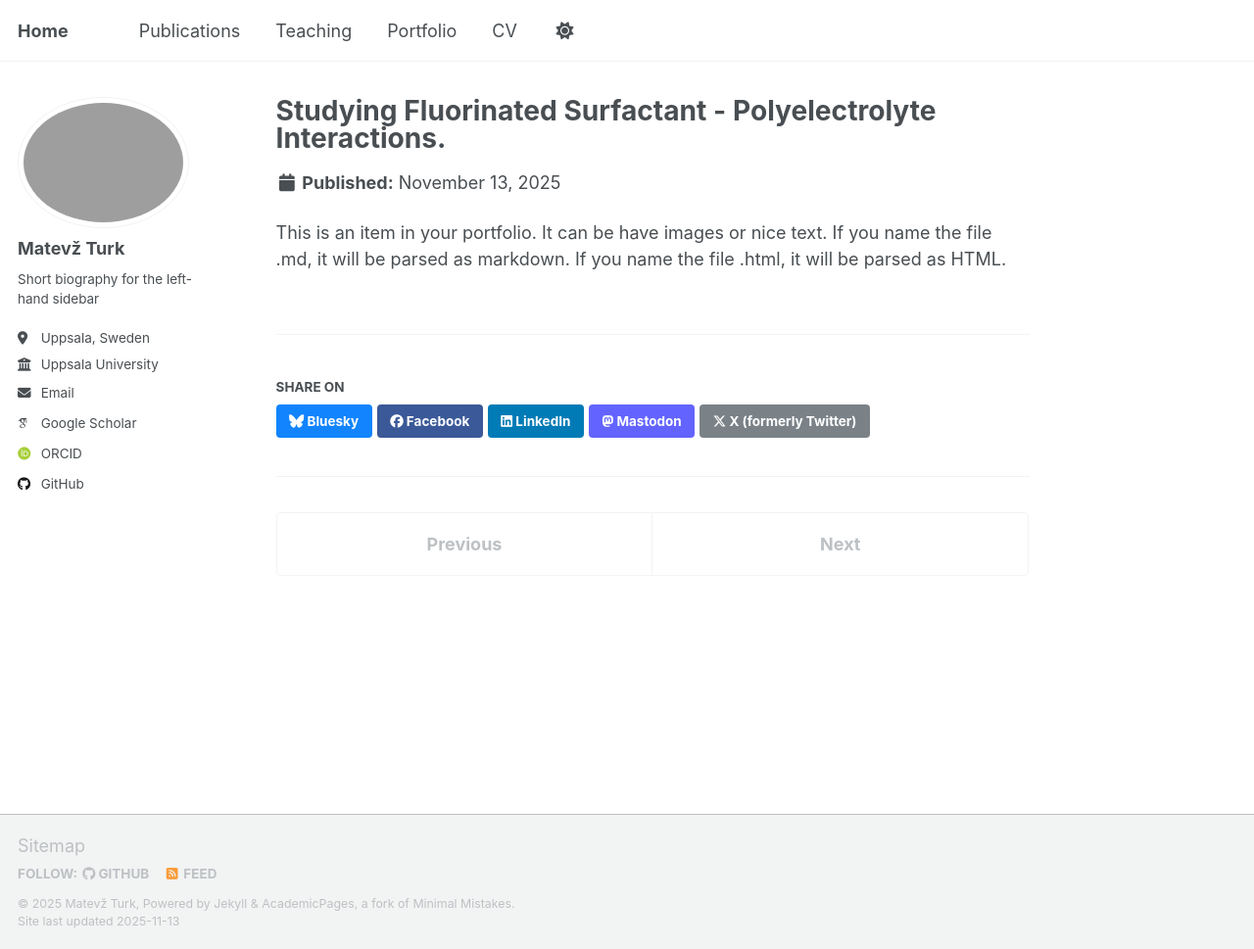
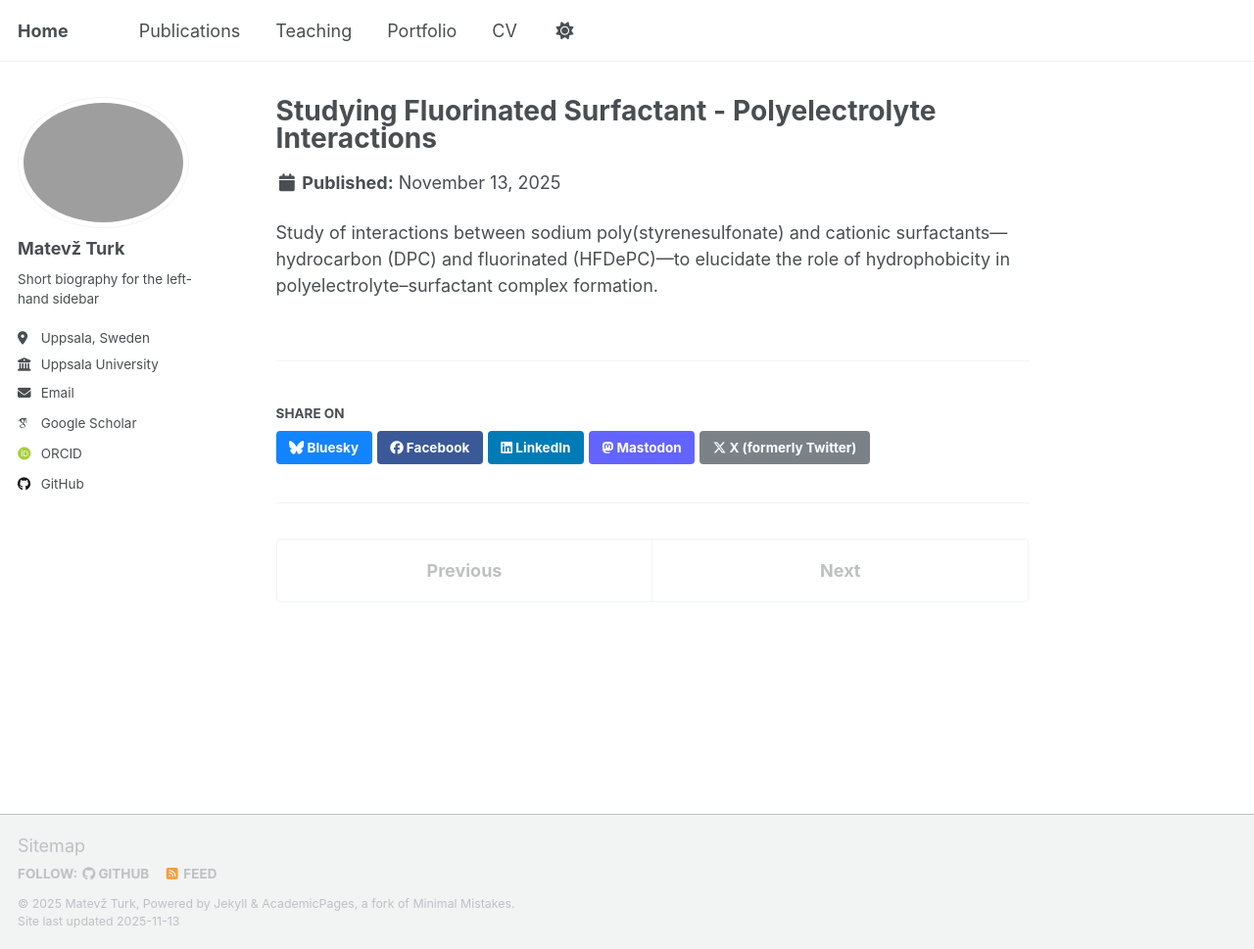
Before and after one commit to MatevzTurk/MatevzTurk.github.io, a Jekyll site: the page built from _portfolio/portfolio-2.html, in a window 1280 px wide and 969 px high. Shown: the whole window at 98% size. Built offline with Jekyll 4.4.1, drawn with Linux system fonts in a browser that asks for light colours; some web fonts are replaced; a script that is not in the unit is left out.

Commit message:
Update portfolio-2.html

```diff
--- a/_portfolio/portfolio-2.html
+++ b/_portfolio/portfolio-2.html
@@ -1,7 +1,8 @@
 ---
-title: "Studying Fluorinated Surfactant - Polyelectrolyte Interactions."
-excerpt: "Short description of portfolio item number 2 <br/><img src='/images/Masters.png'>"
+title: "Studying Fluorinated Surfactant - Polyelectrolyte Interactions"
+excerpt: "Study of interactions between sodium poly(styrenesulfonate) and cationic surfactants—hydrocarbon (DPC) and fluorinated (HFDePC)—to elucidate the role of hydrophobicity in polyelectrolyte–surfactant complex formation. <br/><img src='/images/Masters.png'>"
 collection: portfolio
 ---
 
-This is an item in your portfolio. It can be have images or nice text. If you name the file .md, it will be parsed as markdown. If you name the file .html, it will be parsed as HTML.
+
+Study of interactions between sodium poly(styrenesulfonate) and cationic surfactants—hydrocarbon (DPC) and fluorinated (HFDePC)—to elucidate the role of hydrophobicity in polyelectrolyte–surfactant complex formation.
```
